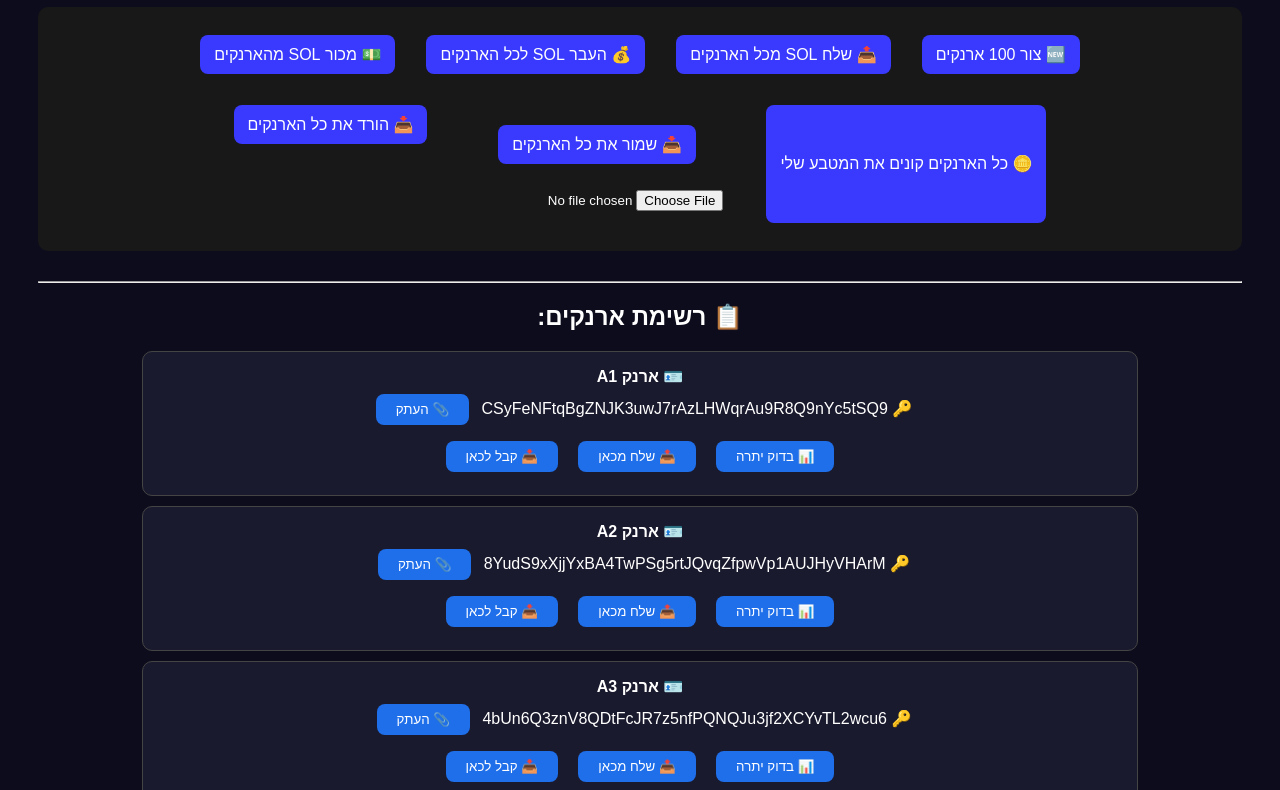
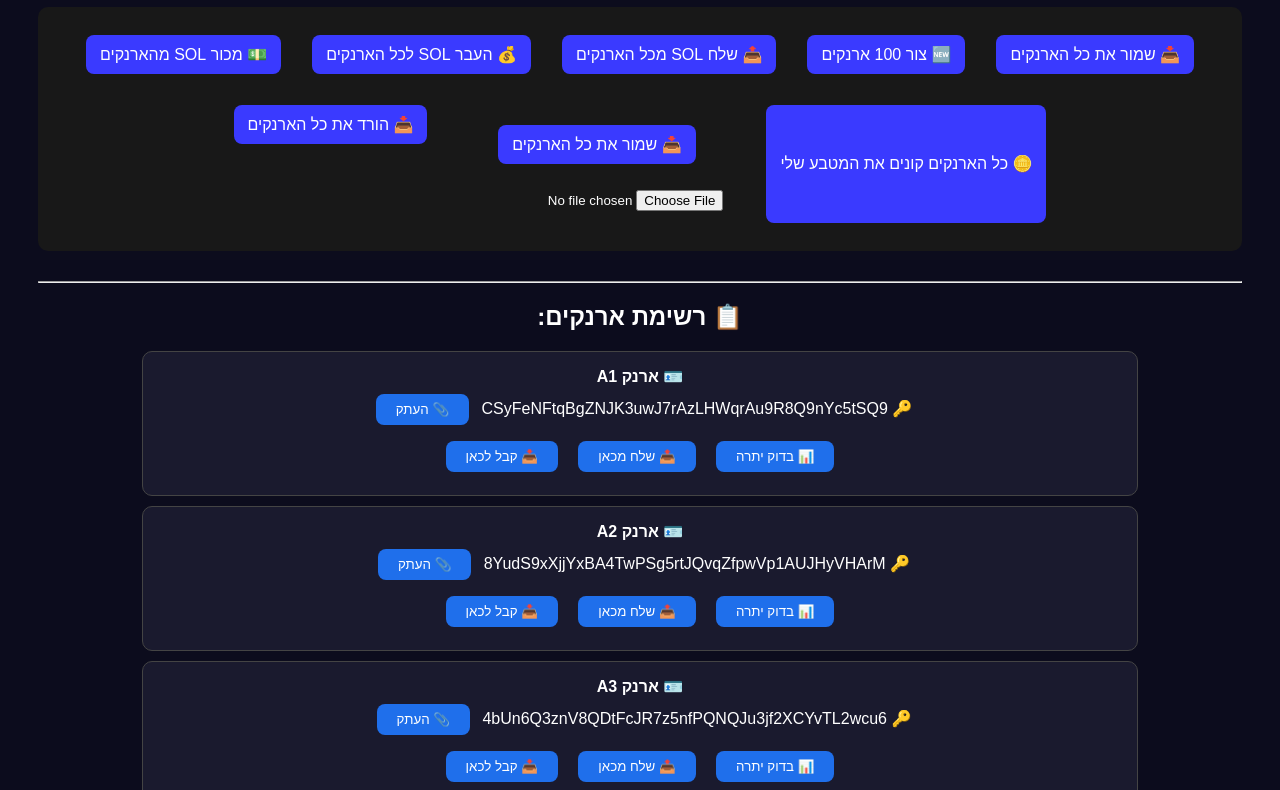
Before and after one commit to abuhay123/wallet-manager, a website: page public/index.html in a window 1280 px wide. Shown: the part 112-902 px from the top of the page. Drawn offline with Linux system fonts and the light colour scheme.

Commit message:
Update index.html

```diff
--- a/public/index.html
+++ b/public/index.html
@@ -10,6 +10,7 @@
 
   <!-- פאנל אדמין עליון -->
   <div id="admin-bar">
+    <button onclick="exportWallets()">📥 שמור את כל הארנקים</button>
     <button onclick="createWallets()">🆕 צור 100 ארנקים</button>
     <button onclick="openPrompt('send')">📤 שלח SOL מכל הארנקים</button>
     <button onclick="openPrompt('buy')">💰 העבר SOL לכל הארנקים</button>
```
